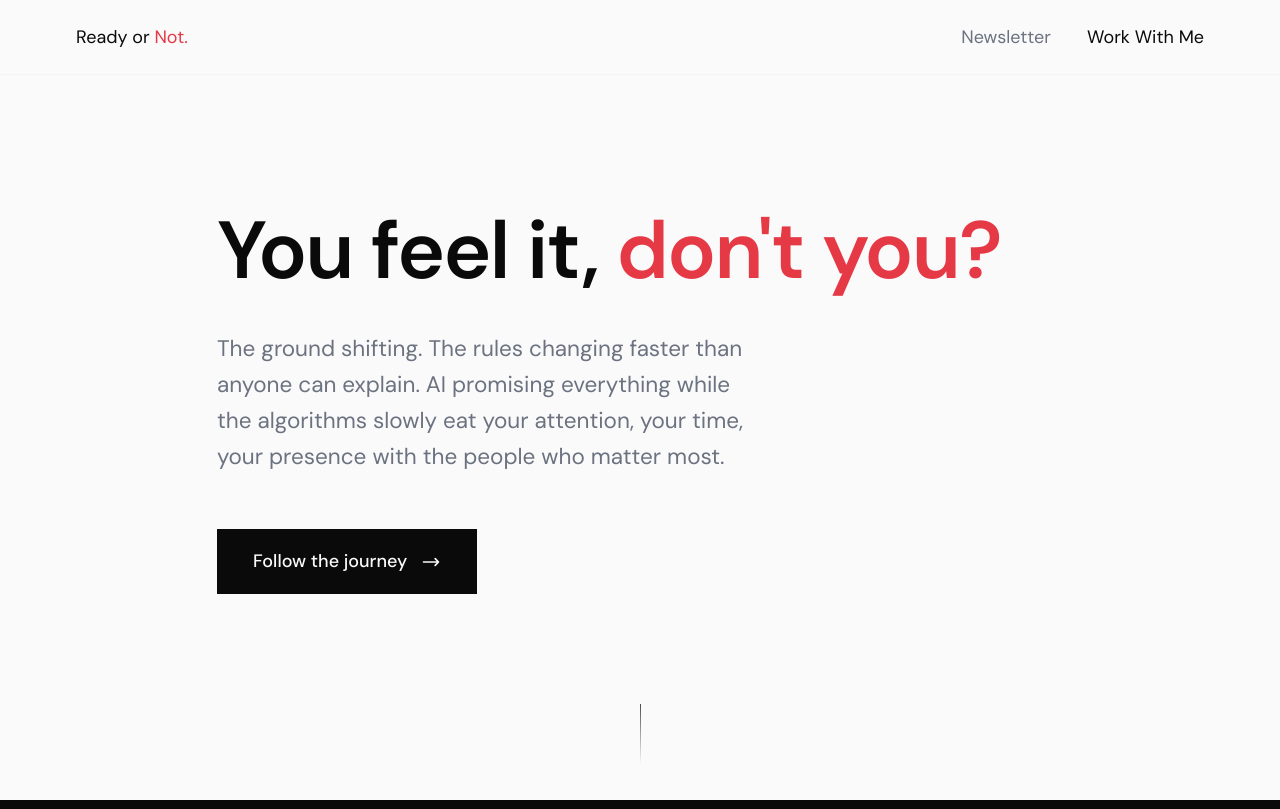
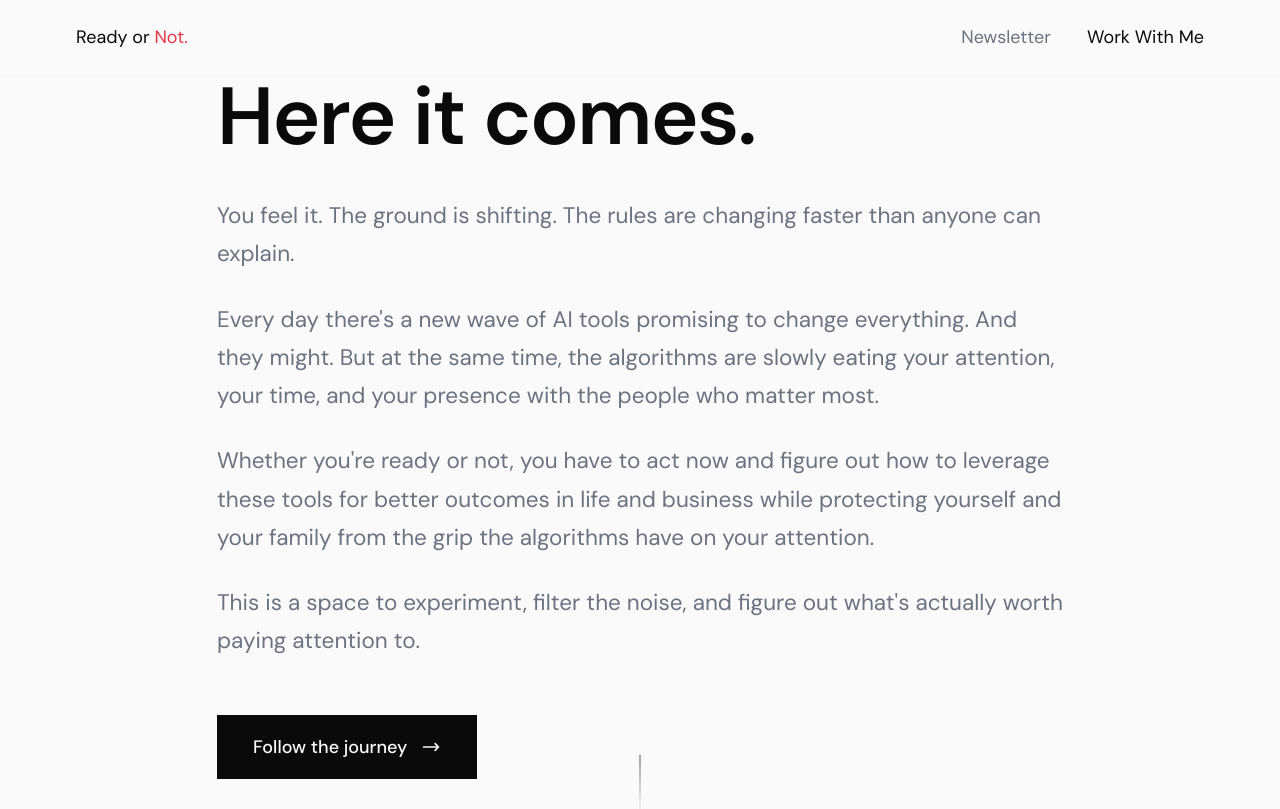
Before and after one commit to rewildling/readyornot, a Next.js app: page / in a window 1280 px wide. Shown: the top 809 px of the page. Built offline with nearby package versions, Linux system fonts and the light colour scheme.

Commit message:
Update hero section with new content
- New headline: "Here it comes."
- Four paragraphs about AI tools, algorithms, and purpose
- Clearer messaging about the space's mission

Co-Authored-By: Claude Opus 4.5 <noreply@anthropic.com>

```diff
--- a/src/app/page.tsx
+++ b/src/app/page.tsx
@@ -6,12 +6,25 @@ export default function Home() {
       {/* Hero */}
       <section className="hero">
         <div className="container">
-          <h1>You feel it, <em style={{ color: 'var(--red)' }}>don&apos;t you?</em></h1>
+          <h1>Here it comes.</h1>
 
-          <p className="hero-lead">
-            The ground shifting. The rules changing faster than anyone can explain.
-            AI promising everything while the algorithms slowly eat your attention, your time, your presence with the people who matter most.
-          </p>
+          <div className="hero-content">
+            <p>
+              You feel it. The ground is shifting. The rules are changing faster than anyone can explain.
+            </p>
+
+            <p>
+              Every day there&apos;s a new wave of AI tools promising to change everything. And they might. But at the same time, the algorithms are slowly eating your attention, your time, and your presence with the people who matter most.
+            </p>
+
+            <p>
+              Whether you&apos;re ready or not, you have to act now and figure out how to leverage these tools for better outcomes in life and business while protecting yourself and your family from the grip the algorithms have on your attention.
+            </p>
+
+            <p>
+              This is a space to experiment, filter the noise, and figure out what&apos;s actually worth paying attention to.
+            </p>
+          </div>
 
           <a href="#subscribe" className="cta-primary">
             Follow the journey
@@ -227,11 +240,19 @@ export default function Home() {
           color: var(--red);
         }
 
-        .hero-lead {
+        .hero-content {
+          margin-bottom: 3rem;
+        }
+
+        .hero-content p {
           font-size: 1.25rem;
           color: var(--gray);
-          margin-bottom: 3rem;
-          max-width: 540px;
+          margin-bottom: 1.5rem;
+          line-height: 1.7;
+        }
+
+        .hero-content p:last-child {
+          margin-bottom: 0;
         }
 
         .cta-primary {
```
